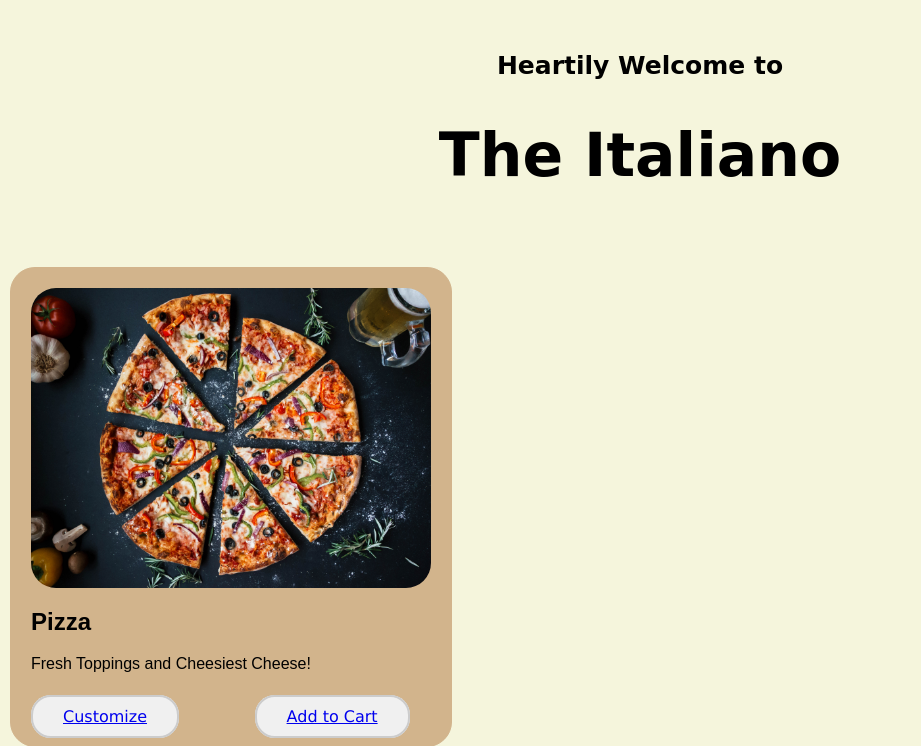
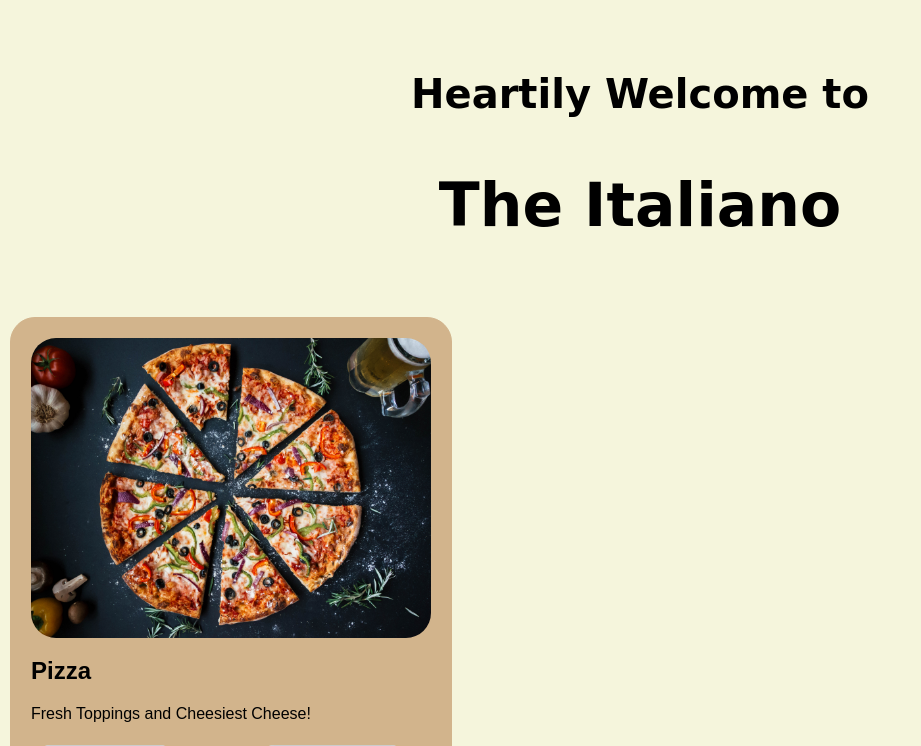
Before and after one commit to bhavleenxsingh/Project, a Django app: page / in a window 1280 px wide. Shown: the top 746 px of the page, without its empty margins (0-921 px from the left). Run offline with Django 5.2, Linux system fonts and the light colour scheme; some web fonts are replaced.

Commit message:
html change]

```diff
--- a/pro/app/templates/app/home.html
+++ b/pro/app/templates/app/home.html
@@ -26,7 +26,7 @@ body {
     text-align: center;
     justify-content: center;
     font-family:  "Pecorino", cursive;
-    font-size: 25px;
+    font-size: 40px;
 }
 
 .column {
```
